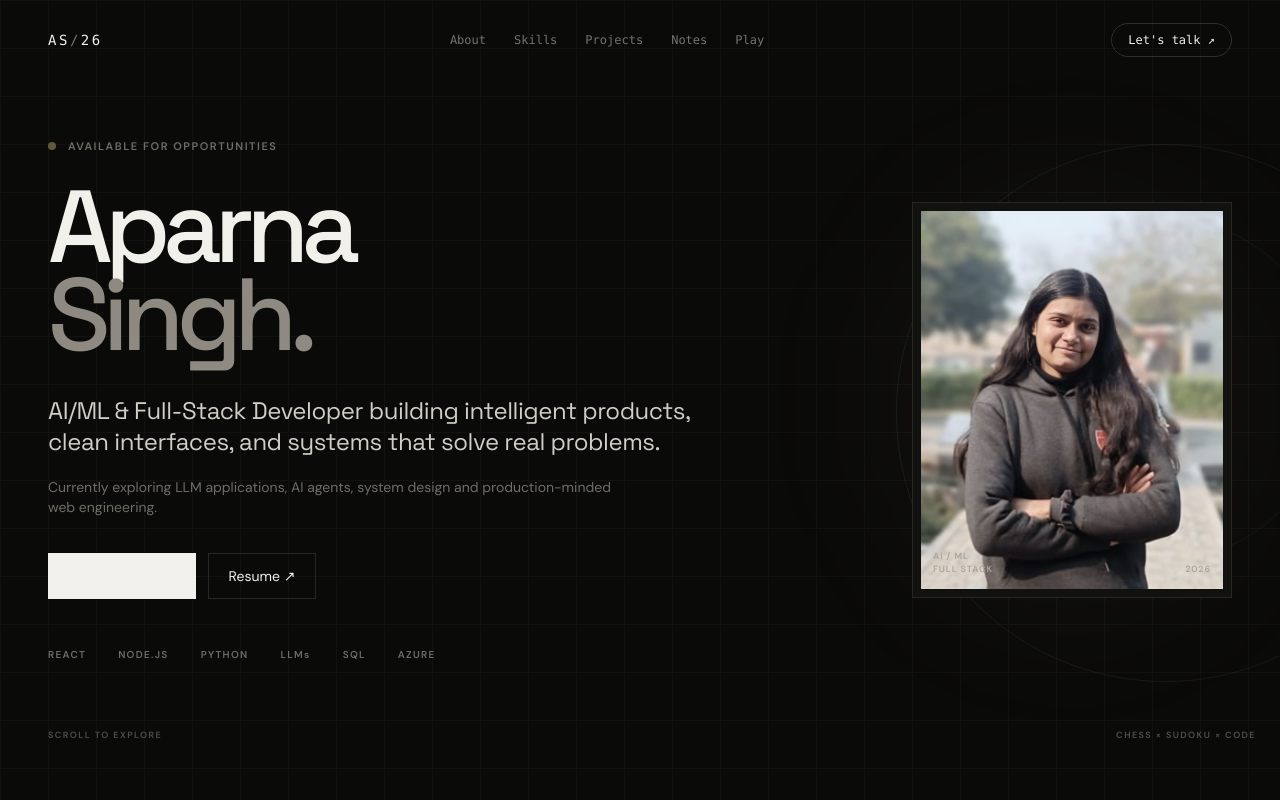
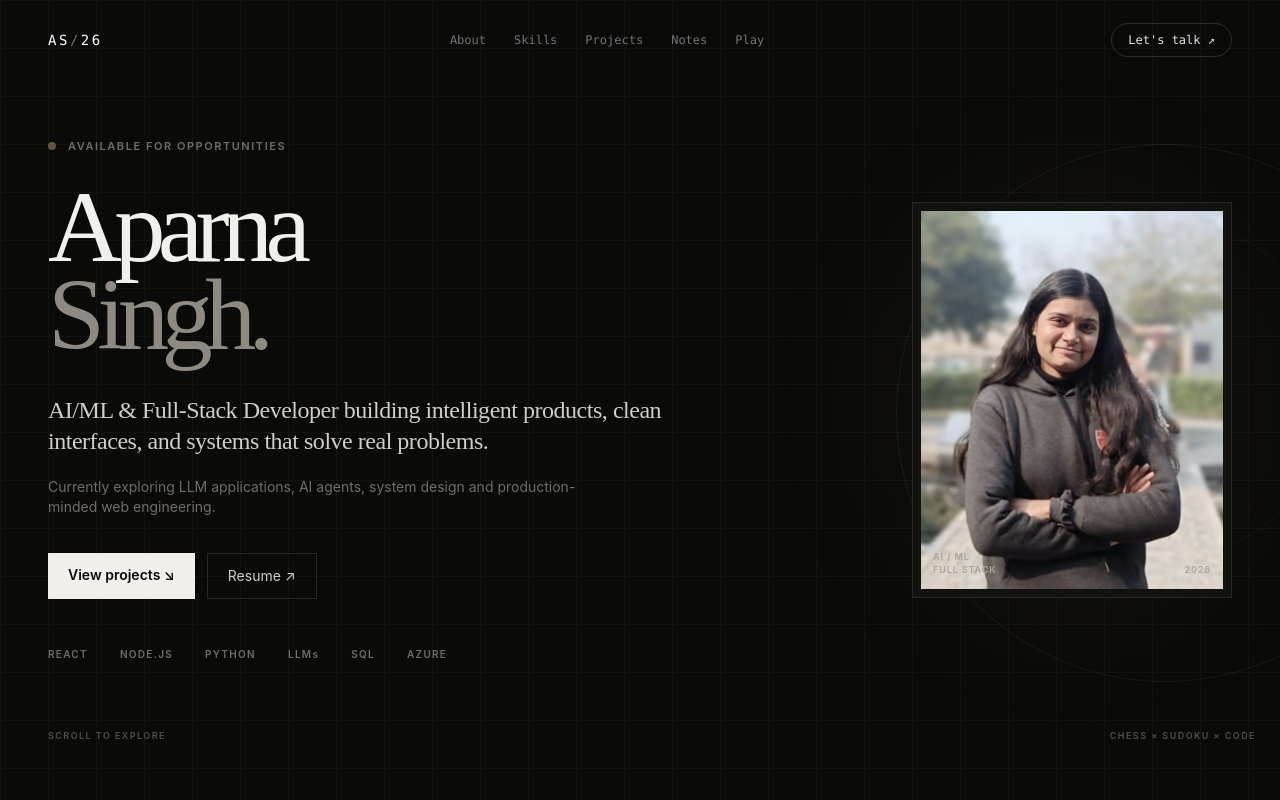
Before and after one commit to aparna8683/Portfolio, a React (Vite) app in the folder portfolio/: page / in a window 1280 px wide. Shown: the top 800 px of the page. Built offline with nearby package versions, Linux system fonts and the light colour scheme.

Commit message:
Restore clean portfolio typography and layout

```diff
--- a/portfolio/src/index.css
+++ b/portfolio/src/index.css
@@ -1,27 +1,5 @@
-@import url('https://fonts.googleapis.com/css2?family=DM+Sans:wght@400;500;600;700&family=Space+Grotesk:wght@400;500;600;700&display=swap');
 @import "tailwindcss";
-
-:root{
-  font-family:"DM Sans",ui-sans-serif,system-ui,sans-serif;
-  color:#f2f0ea;
-  background:#0a0a09;
-  font-synthesis:none;
-  text-rendering:optimizeLegibility;
-  --ink:#0a0a09;
-  --surface:#11110f;
-  --surface-2:#151512;
-  --paper:#f2f0ea;
-  --muted:#a6a29a;
-  --dim:#706d66;
-  --line:#282721;
-  --accent:#b8a06a;
-}
-*{box-sizing:border-box}
-html{scroll-behavior:smooth;background:var(--ink)}
-body{margin:0;background:var(--ink);color:var(--paper);overflow-x:hidden}
-a{text-decoration:none;color:inherit}
-::selection{background:var(--paper);color:var(--ink)}
-::-webkit-scrollbar{width:8px}
-::-webkit-scrollbar-track{background:var(--ink)}
-::-webkit-scrollbar-thumb{background:#35342f;border-radius:99px}
-::-webkit-scrollbar-thumb:hover{background:#514f48}
+:root{font-family:Inter,ui-sans-serif,system-ui,-apple-system,BlinkMacSystemFont,"Segoe UI",sans-serif;color:#f5f5f5;background:#080808;font-synthesis:none;text-rendering:optimizeLegibility}
+*{box-sizing:border-box}html{scroll-behavior:smooth;background:#080808}body{margin:0;background:#080808;color:#f5f5f5;overflow-x:hidden}a{text-decoration:none}
+::selection{background:#fff;color:#000}
+::-webkit-scrollbar{width:8px}::-webkit-scrollbar-track{background:#080808}::-webkit-scrollbar-thumb{background:#2a2a2a;border-radius:99px}::-webkit-scrollbar-thumb:hover{background:#444}
```
